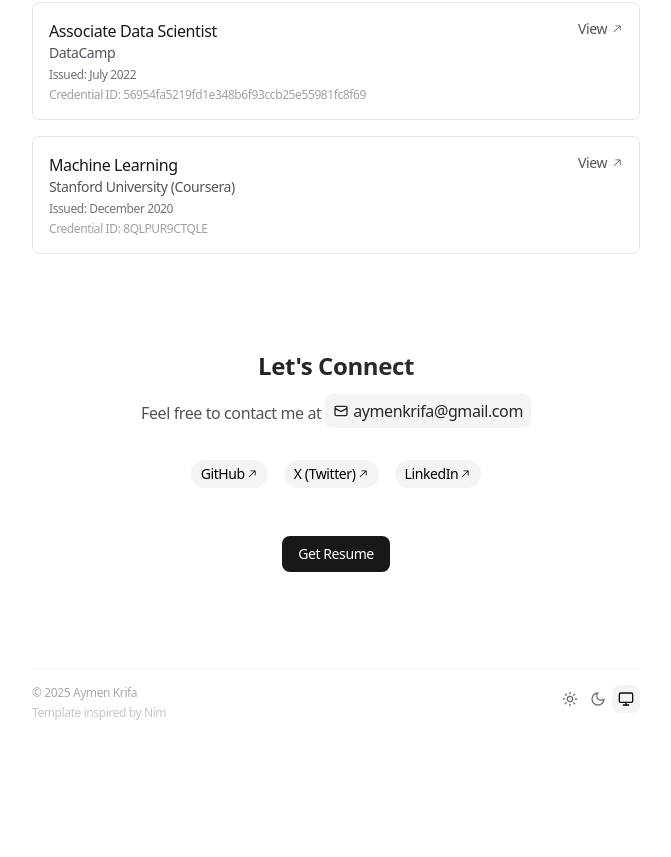
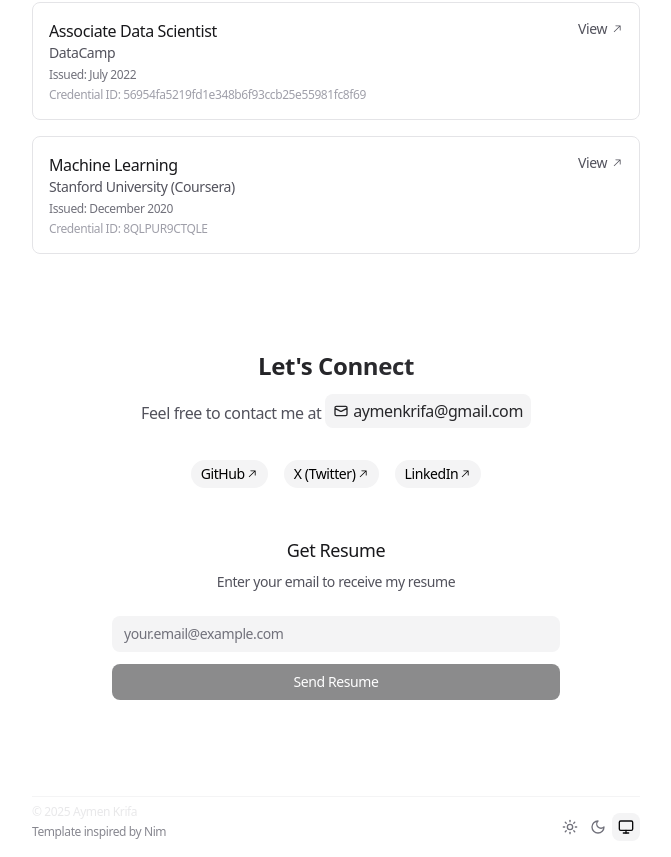
Before and after one commit to aymenkrifa/portfolio, a Next.js app: page / in a window 1280 px wide. Shown: the part 2586-3443 px from the top of the page, without its empty margins (304-975 px from the left). Before the commit the page ends 3315 px from the top, so only its background shows below. Built offline with nearby package versions, Linux system fonts and the light colour scheme.

Commit message:
feat: Introduce ResumeSection component for email resume requests

```diff
--- a/app/page.tsx
+++ b/app/page.tsx
@@ -13,7 +13,7 @@ import {
 } from '@/components/ui/morphing-dialog'
 import Link from 'next/link'
 import { AnimatedBackground } from '@/components/ui/animated-background'
-import ResumeDialog from '@/components/resume-dialog'
+import ResumeSection from '@/components/resume-section'
 import {
   PROJECTS,
   WORK_EXPERIENCE,
@@ -826,9 +826,9 @@ export default function Personal() {
           ))}
         </div>
 
-        {/* Resume Section - Simple Dialog */}
+        {/* Resume Section */}
         <div className="flex justify-center">
-          <ResumeDialog />
+          <ResumeSection />
         </div>
       </motion.section>
     </motion.main>
--- /dev/null
+++ b/components/resume-section.tsx
@@ -0,0 +1,117 @@
+'use client'
+
+import { useState } from 'react'
+import { motion } from 'motion/react'
+
+export default function ResumeSection() {
+  const [email, setEmail] = useState('')
+  const [isLoading, setIsLoading] = useState(false)
+  const [message, setMessage] = useState('')
+  const [isSuccess, setIsSuccess] = useState(false)
+
+  const handleSubmit = async (e: React.FormEvent) => {
+    e.preventDefault()
+
+    if (!email) {
+      setMessage('Please enter your email address')
+      setIsSuccess(false)
+      return
+    }
+
+    setIsLoading(true)
+    setMessage('')
+
+    try {
+      const response = await fetch('/api/send-resume', {
+        method: 'POST',
+        headers: {
+          'Content-Type': 'application/json',
+        },
+        body: JSON.stringify({ email }),
+      })
+
+      const data = await response.json()
+
+      if (response.ok) {
+        setMessage('Resume sent! Check your email.')
+        setIsSuccess(true)
+        setEmail('')
+        setTimeout(() => {
+          setMessage('')
+        }, 3000)
+      } else {
+        setMessage(data.error || 'Failed to send resume')
+        setIsSuccess(false)
+      }
+    } catch (error) {
+      setMessage('Something went wrong. Please try again.')
+      setIsSuccess(false)
+    } finally {
+      setIsLoading(false)
+    }
+  }
+
+  return (
+    <motion.div
+      className="w-full max-w-md mx-auto"
+      initial={{ opacity: 0, y: 20 }}
+      animate={{ opacity: 1, y: 0 }}
+      transition={{ duration: 0.5 }}
+    >
+      <div className="text-center mb-6">
+        <h3 className="text-lg font-medium text-zinc-900 dark:text-zinc-100 mb-2">
+          Get Resume
+        </h3>
+        <p className="text-sm text-zinc-600 dark:text-zinc-400">
+          Enter your email to receive my resume
+        </p>
+      </div>
+
+      <form onSubmit={handleSubmit} className="space-y-3">
+        {/* Email Input */}
+        <input
+          type="email"
+          value={email}
+          onChange={(e) => setEmail(e.target.value)}
+          placeholder="your.email@example.com"
+          className="w-full px-3 py-2 text-sm bg-zinc-100 dark:bg-zinc-800 text-zinc-900 dark:text-zinc-100
+                   placeholder-zinc-500 dark:placeholder-zinc-400 rounded-lg
+                   hover:bg-zinc-200 dark:hover:bg-zinc-700
+                   focus:outline-none focus:ring-2 focus:ring-zinc-900 dark:focus:ring-zinc-100 focus:ring-offset-0
+                   transition-colors duration-200"
+          disabled={isLoading}
+          required
+        />
+
+        {/* Submit Button */}
+        <button
+          type="submit"
+          disabled={isLoading || !email}
+          className="w-full px-3 py-2 text-sm font-medium text-white dark:text-zinc-900
+                   bg-zinc-900 dark:bg-zinc-100 rounded-lg
+                   hover:bg-zinc-800 dark:hover:bg-zinc-200
+                   disabled:opacity-50 disabled:cursor-not-allowed
+                   focus:outline-none focus:ring-2 focus:ring-zinc-900 dark:focus:ring-zinc-100 focus:ring-offset-0
+                   transition-colors duration-200"
+        >
+          {isLoading ? 'Sending...' : 'Send Resume'}
+        </button>
+
+        {/* Message */}
+        {message && (
+          <motion.div
+            initial={{ opacity: 0, y: -10 }}
+            animate={{ opacity: 1, y: 0 }}
+            className={`text-xs p-2 rounded-lg text-center ${
+              isSuccess
+                ? 'text-green-700 dark:text-green-300 bg-green-100 dark:bg-green-900/20'
+                : 'text-red-700 dark:text-red-300 bg-red-100 dark:bg-red-900/20'
+            }`}
+          >
+            {message}
+          </motion.div>
+        )}
+      </form>
+    </motion.div>
+  )
+}
```
